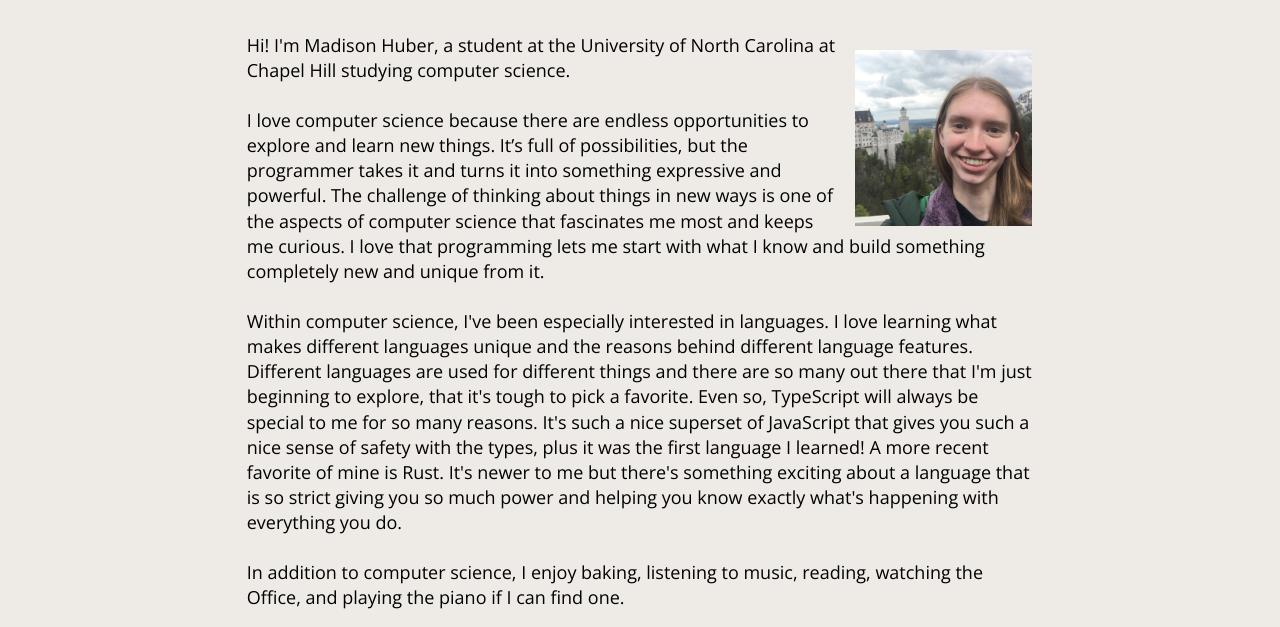
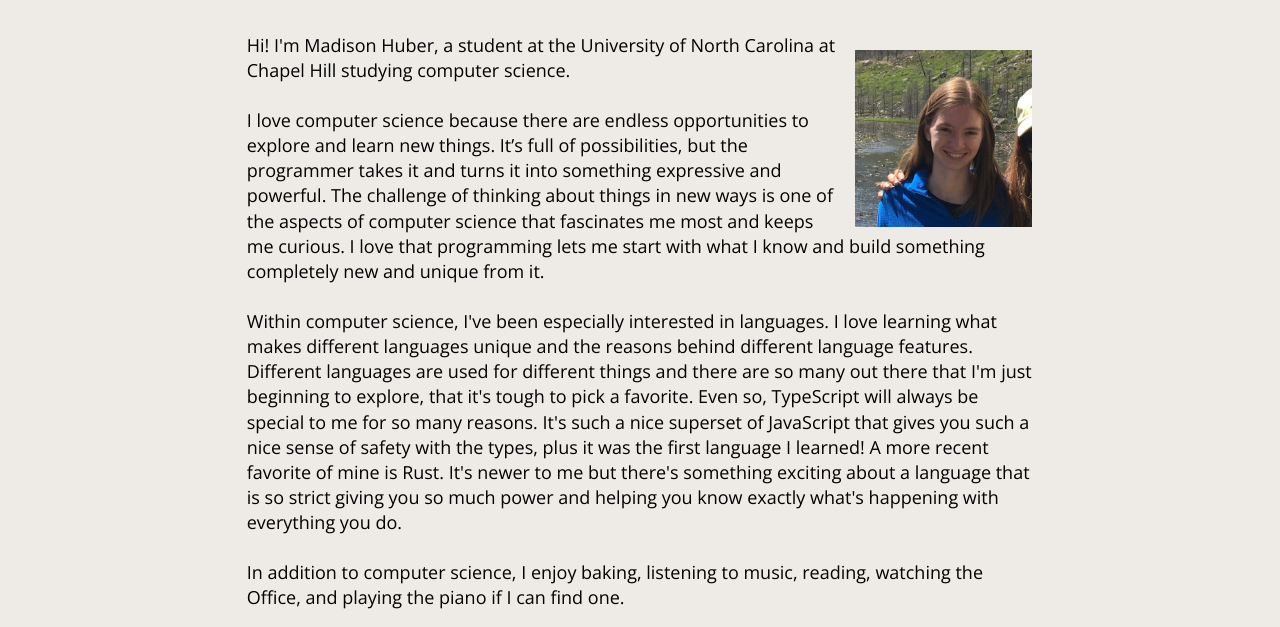
Before and after one commit to MadisonHuber/personal-site, a website built with Parcel: page index.html in a window 1280 px wide. Shown: the part 179-806 px from the top of the page. Built offline with nearby package versions, Linux system fonts and the light colour scheme; a web font is replaced by a local one.

Commit message:
Change picture

```diff
--- a/index.html
+++ b/index.html
@@ -35,7 +35,7 @@
     <!-- f9f7f5 -->
     <!-- fefffe -->
     <div class="content">
-        <img src="me.jpg" alt="me" class="pic">
+        <img src="pic.jpg" alt="me" class="pic">
         <p>
             Hi! I'm Madison Huber, a student at the University of North Carolina at Chapel Hill studying computer science.
         </p>
```
Also changed, not shown: pic.jpg (added).
